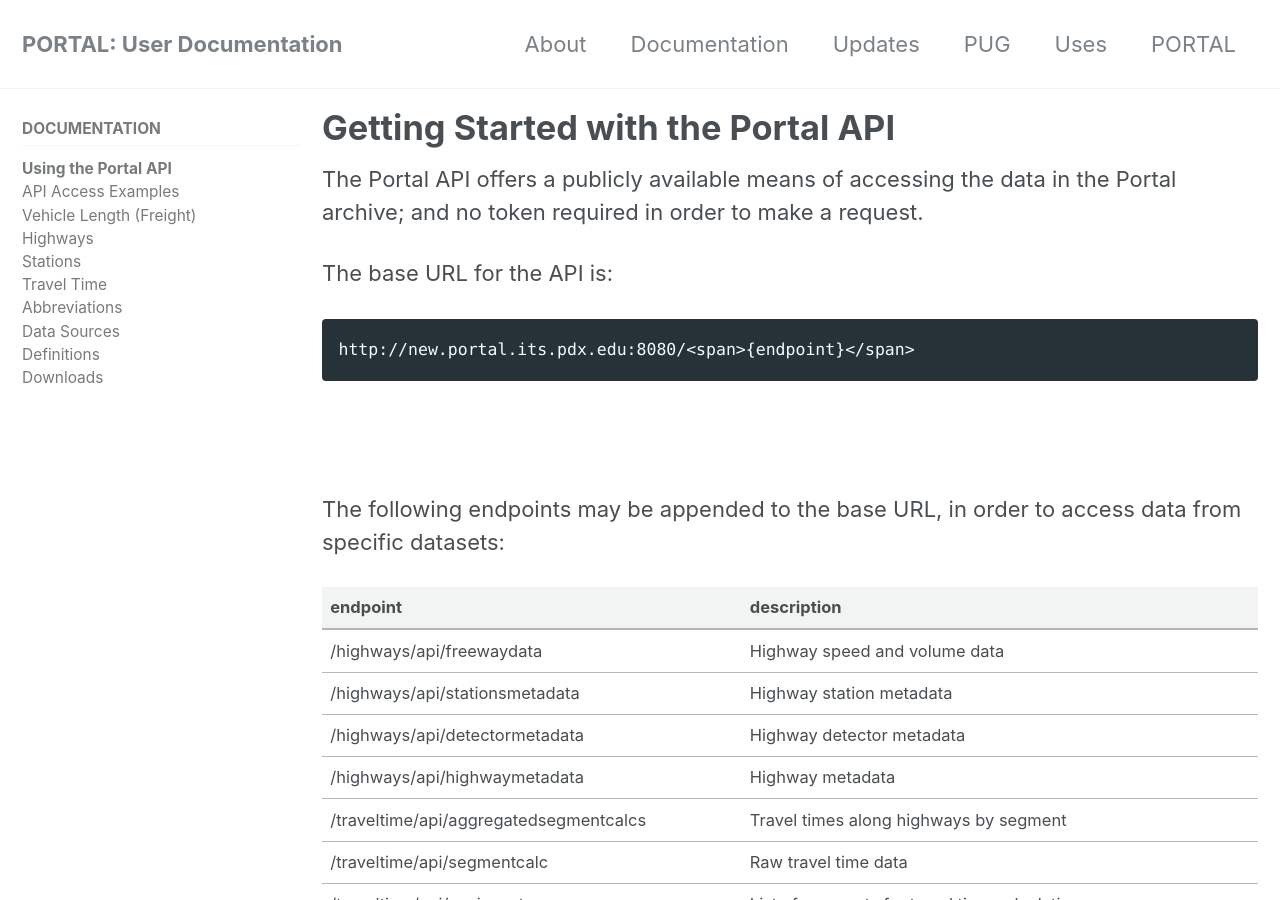
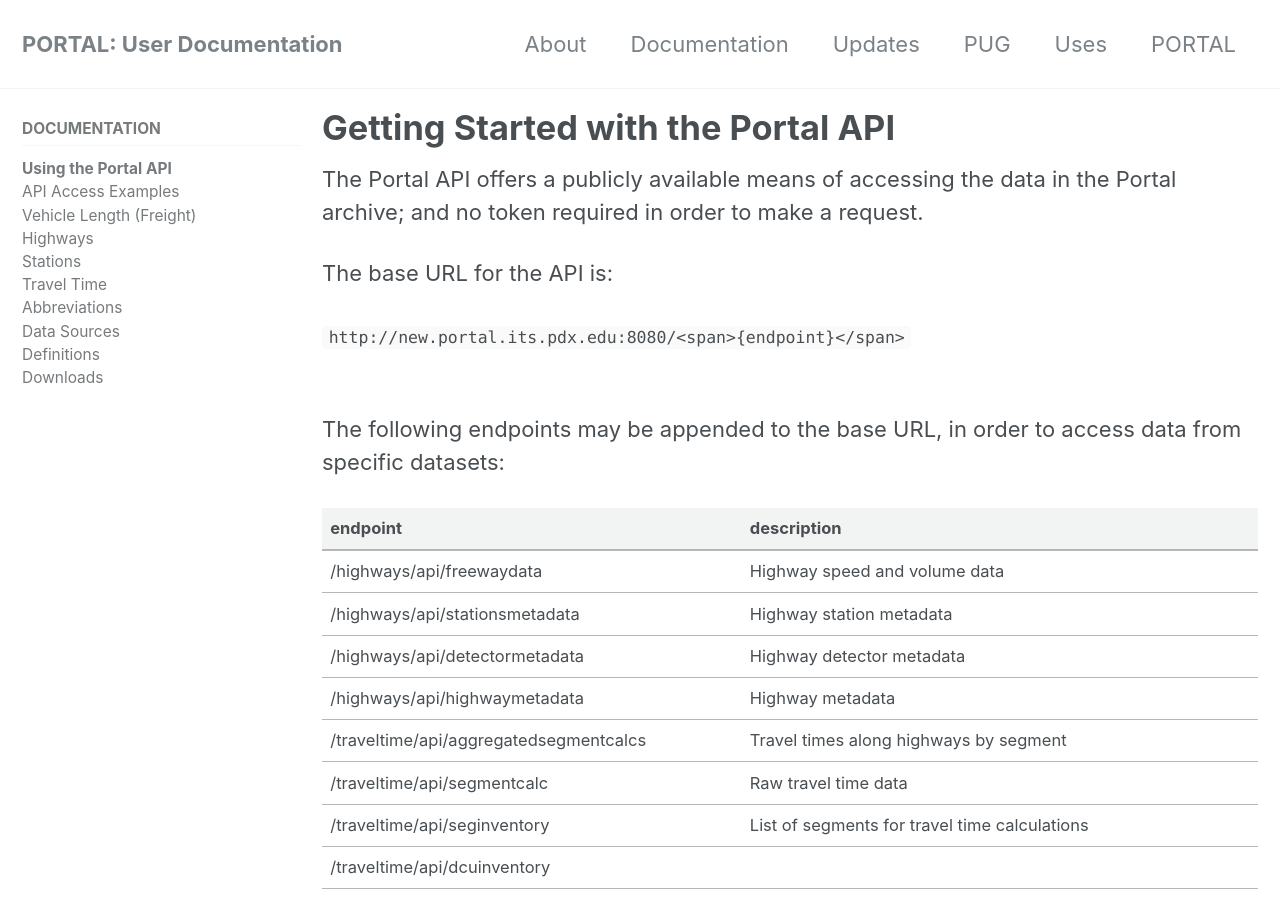
Before and after one commit to adus/portal-documentation, a Jekyll site: the page built from _documents/gettingstarted.md, in a window 1280 px wide and 900 px high. Built offline with Jekyll 4.4.1, drawn with Linux system fonts in a browser that asks for light colours; nearby versions of some CDN libraries.

Commit message:
Formatting change for base url

````diff
--- a/_documents/gettingstarted.md
+++ b/_documents/gettingstarted.md
@@ -7,9 +7,8 @@
 
 The base URL for the API is:
 <br />
-```
-http://new.portal.its.pdx.edu:8080/<span>{endpoint}</span>
-```
+
+`http://new.portal.its.pdx.edu:8080/<span>{endpoint}</span>`
 <br /><br />
 
 The following endpoints may be appended to the base URL, in order to access data from specific datasets:
````
